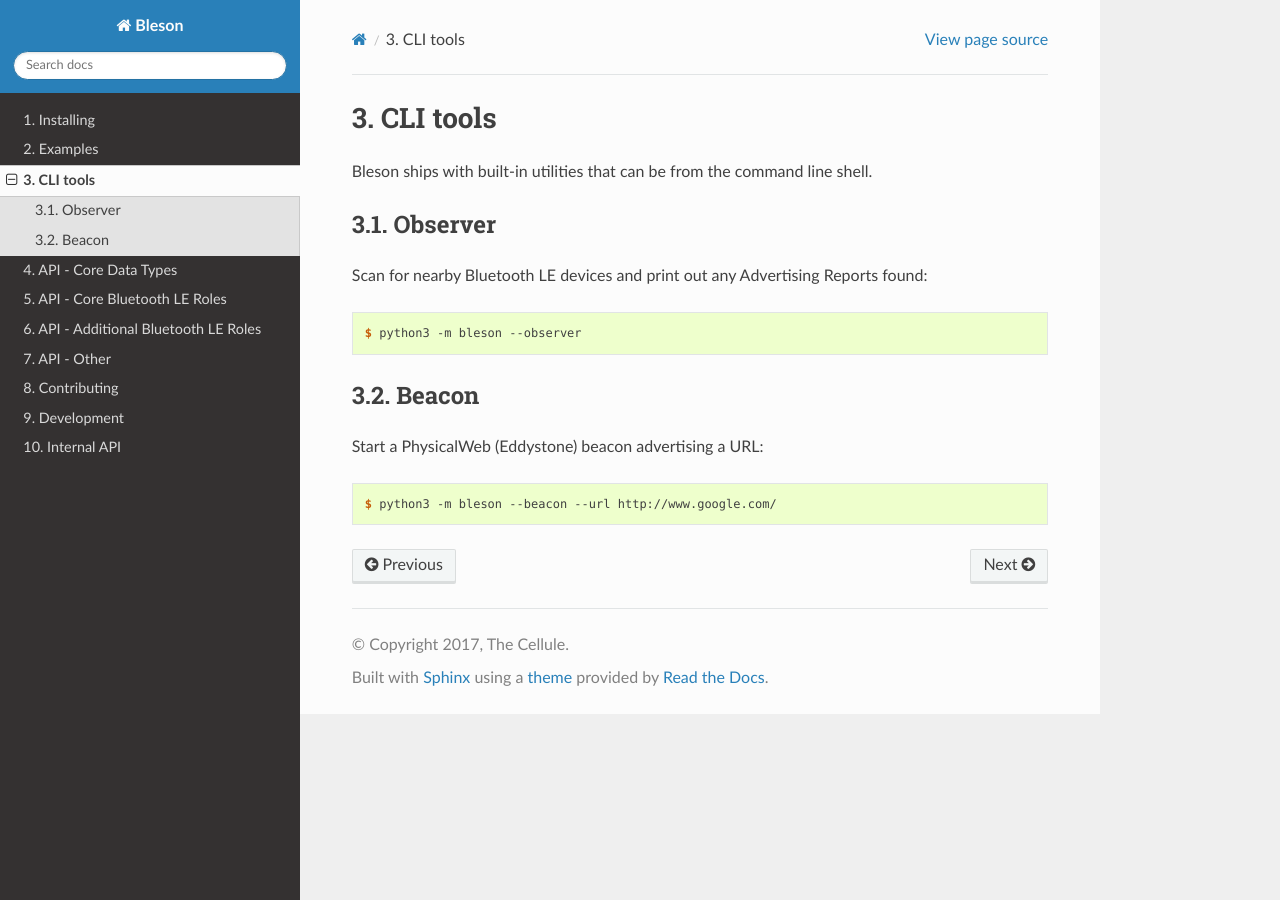
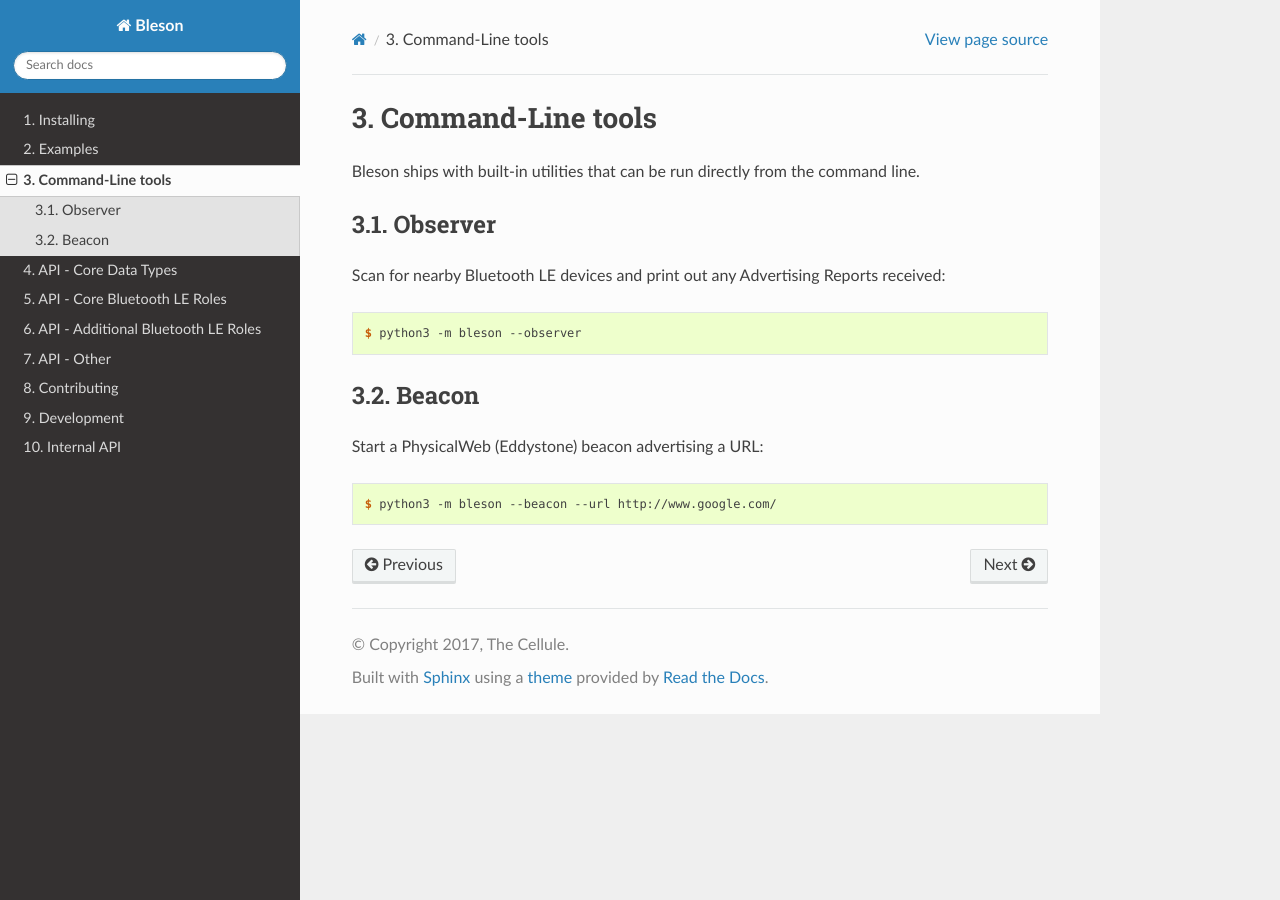
Before and after one commit to TheCellule/python-bleson, a Sphinx documentation site: the page built from docs/cli_tools.rst, in a window 1280 px wide. Built offline with Sphinx 7.4.7 and the Read the Docs theme 2.0.0, drawn with Linux system fonts in a browser that asks for light colours; the version number could not be read and is left out.

```diff
--- a/docs/cli_tools.rst
+++ b/docs/cli_tools.rst
@@ -1,12 +1,12 @@
-CLI tools
-**********
+Command-Line tools
+******************
 
-Bleson ships with built-in utilities that can be from the command line shell.
+Bleson ships with built-in utilities that can be run directly from the command line.
 
 Observer
 ========
 
-Scan for nearby Bluetooth LE devices and print out any Advertising Reports found:
+Scan for nearby Bluetooth LE devices and print out any Advertising Reports received:
 
 .. code-block:: console
 
```
Also changed, not shown: docs/api_core_roles.rst (+10 -0 lines).
